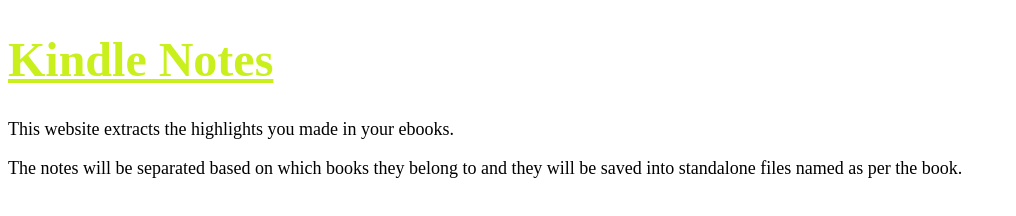
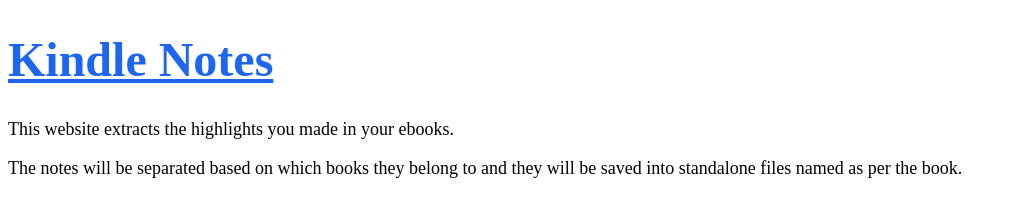
Before and after one commit to GergelyOlah/PKPrtf, a plain HTML site: page index.html in a window 1280 px wide. Shown: the whole page, without its empty margins (0-1016 px from the left). Drawn offline with Linux system fonts and the light colour scheme.

Commit message:
Colour reverted back to blue

```diff
--- a/Styles/styles.css
+++ b/Styles/styles.css
@@ -2,7 +2,7 @@ html{
     font-size: 10px;
 }
 h1 {
-    color: rgb(201, 240, 29);
+    color: rgb(29, 103, 240);
     text-decoration: underline;
     font-size: 4.8rem;
 }
```
